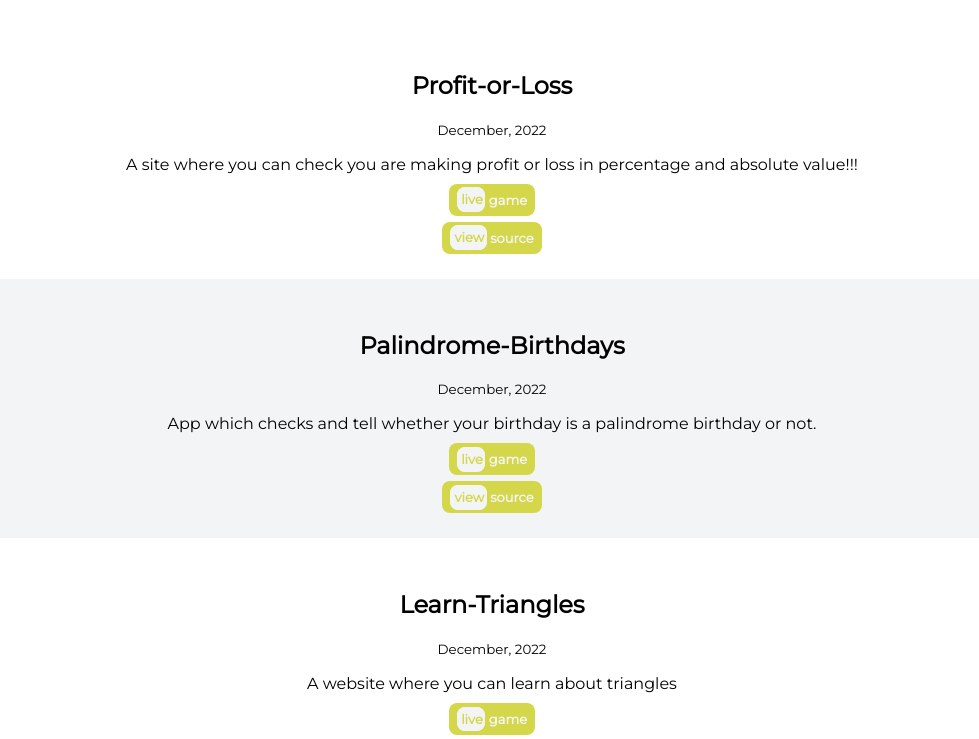
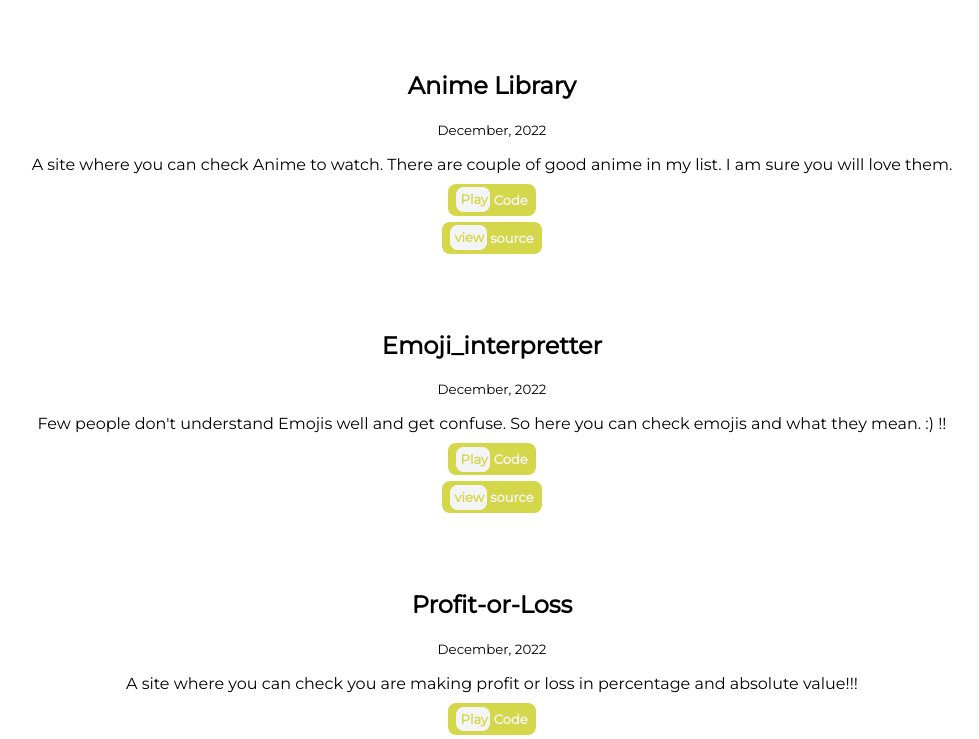
Before and after one commit to Khaja-Baig/Portfolio, a plain HTML site: page projects.html in a window 1280 px wide. Shown: the part 261-1000 px from the top of the page, without its empty margins (148-1127 px from the left). Drawn offline with Linux system fonts and the light colour scheme.

Commit message:
Update projects.html

```diff
--- a/projects.html
+++ b/projects.html
@@ -25,6 +25,29 @@
         <h1 class="hero-heading">see my <span class="heading-inverted">projects</span></h1>
     </header>
 
+    <section class="section ">
+        <h2>Anime Library</h2>
+        <small>December, 2022</small>
+        <P>A site where you can check Anime to watch. There are couple of good anime in my list. I am sure you will love them.
+        </P>
+        <a class="link link-primary " href="https://h2fj9x.csb.app/"><span
+                class="span">Play</span> Code</a>
+        <div class="hr">...</div>
+        <a class="link link-primary " href="https://github.com/The-believer-00/good-anime"><span
+                class="span">view</span> source</a>
+    </section>
+
+    <section class="section ">
+        <h2>Emoji_interpretter</h2>
+        <small>December, 2022</small>
+        <P>Few people don't understand Emojis well and get confuse. So here you can check emojis and what they mean. :) !!
+        </P>
+        <a class="link link-primary " href="https://o23p8u.csb.app/"><span
+                class="span">Play</span> Code</a>
+        <div class="hr">...</div>
+        <a class="link link-primary " href="https://github.com/The-believer-00/EMOJI_interpretter"><span
+                class="span">view</span> source</a>
+    </section>
 
     <section class="section ">
         <h2>Profit-or-Loss</h2>
@@ -32,7 +55,7 @@
         <P>A site where you can check you are making profit or loss in percentage and absolute value!!!
         </P>
         <a class="link link-primary " href="https://iridescent-hamster-d7f03b.netlify.app/"><span
-                class="span">live</span> game</a>
+                class="span">Play</span> Code</a>
         <div class="hr">...</div>
         <a class="link link-primary " href="https://github.com/The-believer-00/Profit-or-Loss"><span
                 class="span">view</span> source</a>
@@ -42,8 +65,8 @@
         <h2>Palindrome-Birthdays</h2>
         <small>December, 2022</small>
         <P>App which checks and tell whether your birthday is a palindrome birthday or not.</P>
-        <a class="link link-primary " href="https://aquamarine-hamster-236c8b.netlify.app/"><span class="span">live</span>
-            game</a>
+        <a class="link link-primary " href="https://aquamarine-hamster-236c8b.netlify.app/"><span class="span">Play</span>
+            Code</a>
         <div class="hr">...</div>
         <a class="link link-primary " href="https://github.com/The-believer-00/Palindrome-Birthdays"><span
                 class="span">view</span> source</a>
@@ -53,8 +76,8 @@
         <h2>Learn-Triangles</h2>
         <small>December, 2022</small>
         <P>A website where you can learn about triangles</P>
-        <a class="link link-primary " href="https://wondrous-clafoutis-5ebc61.netlify.app/"><span class="span">live</span>
-            game</a>
+        <a class="link link-primary " href="https://wondrous-clafoutis-5ebc61.netlify.app/"><span class="span">Play</span>
+            Code</a>
         <div class="hr">...</div>
         <a class="link link-primary " href="https://github.com/The-believer-00/Learn-Triangles"><span
                 class="span">view</span> source</a>
@@ -64,7 +87,7 @@
         <h2>Is-your-birthday-lucky?</h2>
         <small>December, 2022</small>
         <P>A website which can help you to check whether your birthday is lucky or not.</P>
-        <a class="link link-primary " href="https://leafy-bavarois-8c3e4f.netlify.app/"><span class="span">live</span> game</a>
+        <a class="link link-primary " href="https://leafy-bavarois-8c3e4f.netlify.app/"><span class="span">Play</span> Code</a>
         <div class="hr">...</div>
         <a class="link link-primary " href="https://github.com/The-believer-00/Is-your-birthday-lucky-"><span
                 class="span">view</span> source</a>
@@ -76,7 +99,7 @@
         <P>A cash register manager which helps the user by telling how can he/she return the change to the customer with
             minimum number of notes.</P>
         <a class="link link-primary " href="https://extraordinary-peony-cdc95a.netlify.app/"><span
-                class="span">live</span> game</a>
+                class="span">Play</span> Code</a>
         <div class="hr">...</div>
         <a class="link link-primary " href="https://github.com/The-believer-00/Cash-Register-Manager"><span
                 class="span">view</span> source</a>
@@ -87,8 +110,8 @@
         <small>December, 2022</small>
         <P>Convert from English to Navi. Na'vi is a constructed language spoken by the Na'vi people in the fictional
             world Pandora in James Cameron's blockbuster movie "Avatar". </P>
-        <a class="link link-primary " href="https://stalwart-haupia-8bc92f.netlify.app/"><span class="span">live</span>
-            game</a>
+        <a class="link link-primary " href="https://stalwart-haupia-8bc92f.netlify.app/"><span class="span">Play</span>
+            Code</a>
         <div class="hr">...</div>
         <a class="link link-primary " href="https://github.com/The-believer-00/Navi-Speak"><span
                 class="span">view</span> source</a>
@@ -99,8 +122,8 @@
         <small>December, 2022</small>
         <P>Minions are cute, aren't they? And like them their language is also very funny but real. Yes, the Gibberish they speak is an actual language. <br>
             It is also called Banana language. You can take help of this site to translate you English text into Minions language or Banana language.</P>
-        <a class="link link-primary " href="https://stellular-gaufre-841a2b.netlify.app/"><span class="span">live</span>
-            game</a>
+        <a class="link link-primary " href="https://stellular-gaufre-841a2b.netlify.app/"><span class="span">Play</span>
+            Code</a>
         <div class="hr">...</div>
         <a class="link link-primary " href="https://github.com/The-believer-00/Minionese"><span
                 class="span">view</span> source</a>
@@ -112,7 +135,7 @@
         <P>The game to check how much do you know me. </P>
         <a class="link link-primary "
             href="https://replit.com/@KhajaBaig/Do-you-know-me#index.js"><span
-                class="span">live</span> game</a>
+                class="span">Play</span> Code</a>
         <div class="hr">...</div>
         <a class="link link-primary " href="https://github.com/The-believer-00/Do-you-know-me-"><span
                 class="span">view</span> source</a>
@@ -124,7 +147,7 @@
         <P>Here is a basic CLI program. </P>
         <a class="link link-primary "
             href="https://replit.com/@KhajaBaig/CLI-quiz#index.js"><span
-                class="span">live</span> game</a>
+                class="span">Play</span> Code</a>
         <div class="hr">...</div>
         <a class="link link-primary " href="https://github.com/The-believer-00/CLI-basic-program"><span
                 class="span">view</span> source</a>
```
